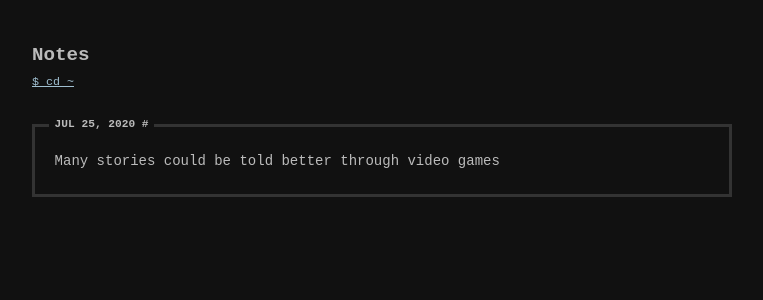
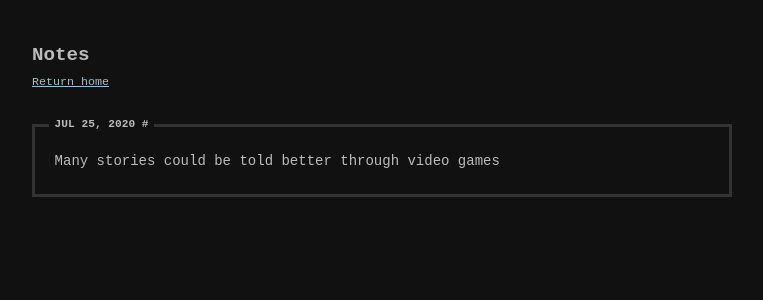
Before and after one commit to nefkst/My-Personal-Blog, a Jekyll site: the page built from notes.html, in a window 1280 px wide. Shown: the top 300 px of the page, without its empty margins (258-1021 px from the left). Built offline with Jekyll 4.4.1, drawn with Linux system fonts in a browser that asks for light colours.

Commit message:
Update default.html

```diff
--- a/_layouts/default.html
+++ b/_layouts/default.html
@@ -27,8 +27,8 @@
         {{ page.title }}<span class="blink">|</span>
       </h1>
       {% if page.date %}<small>{{ page.date | date_to_string }}</small><br>{% endif %}
-      {% if page.path != 'index.html' and page.path != 'zh-TW/index.html' %}
-        <small><a href="/"> $ cd ~</a></small>
+      {% if page.path != 'index.html' %}
+        <small><a href="/">Return home</a></small>
       {% endif %}
     </header>
     <main>
```
